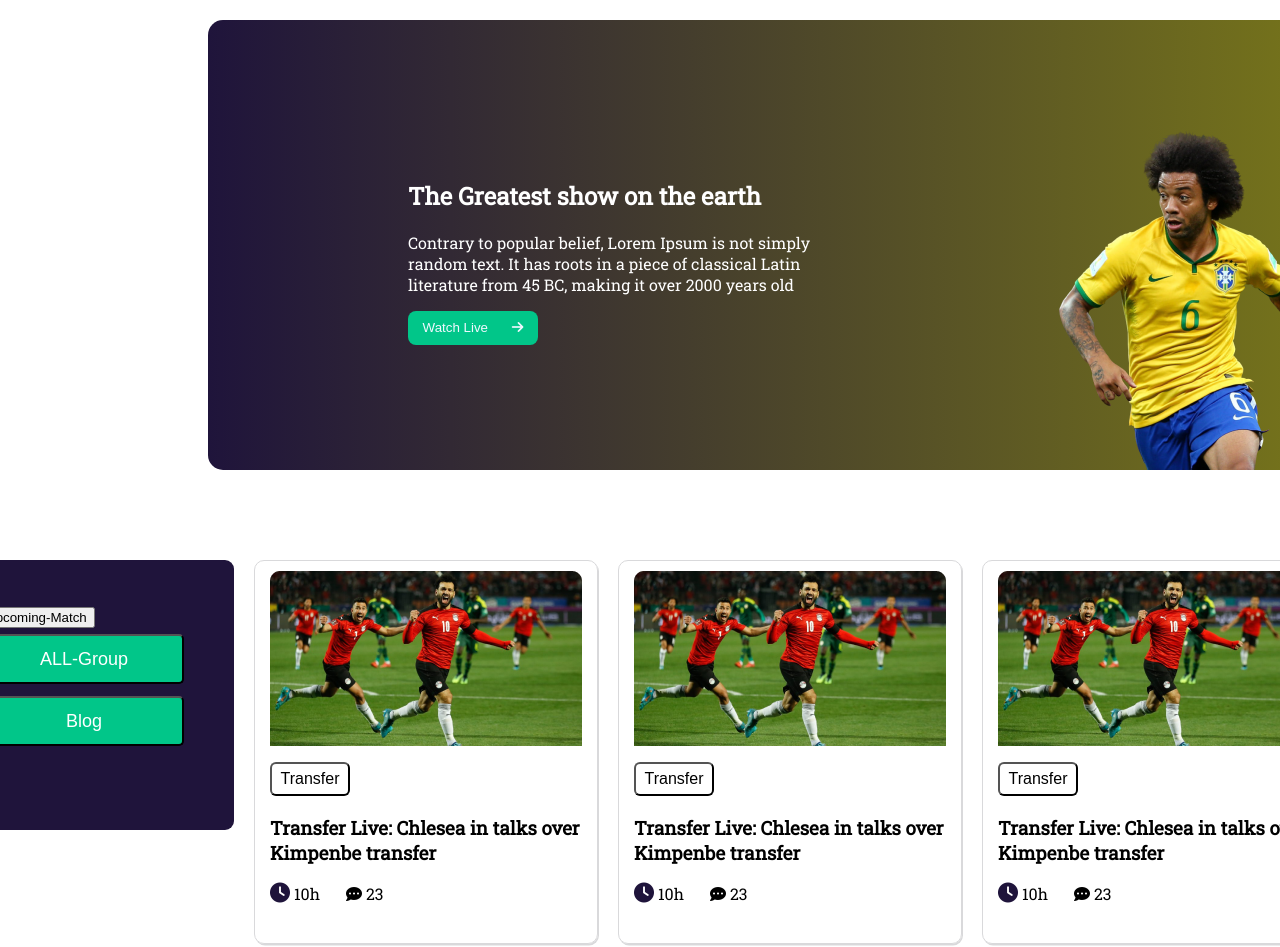
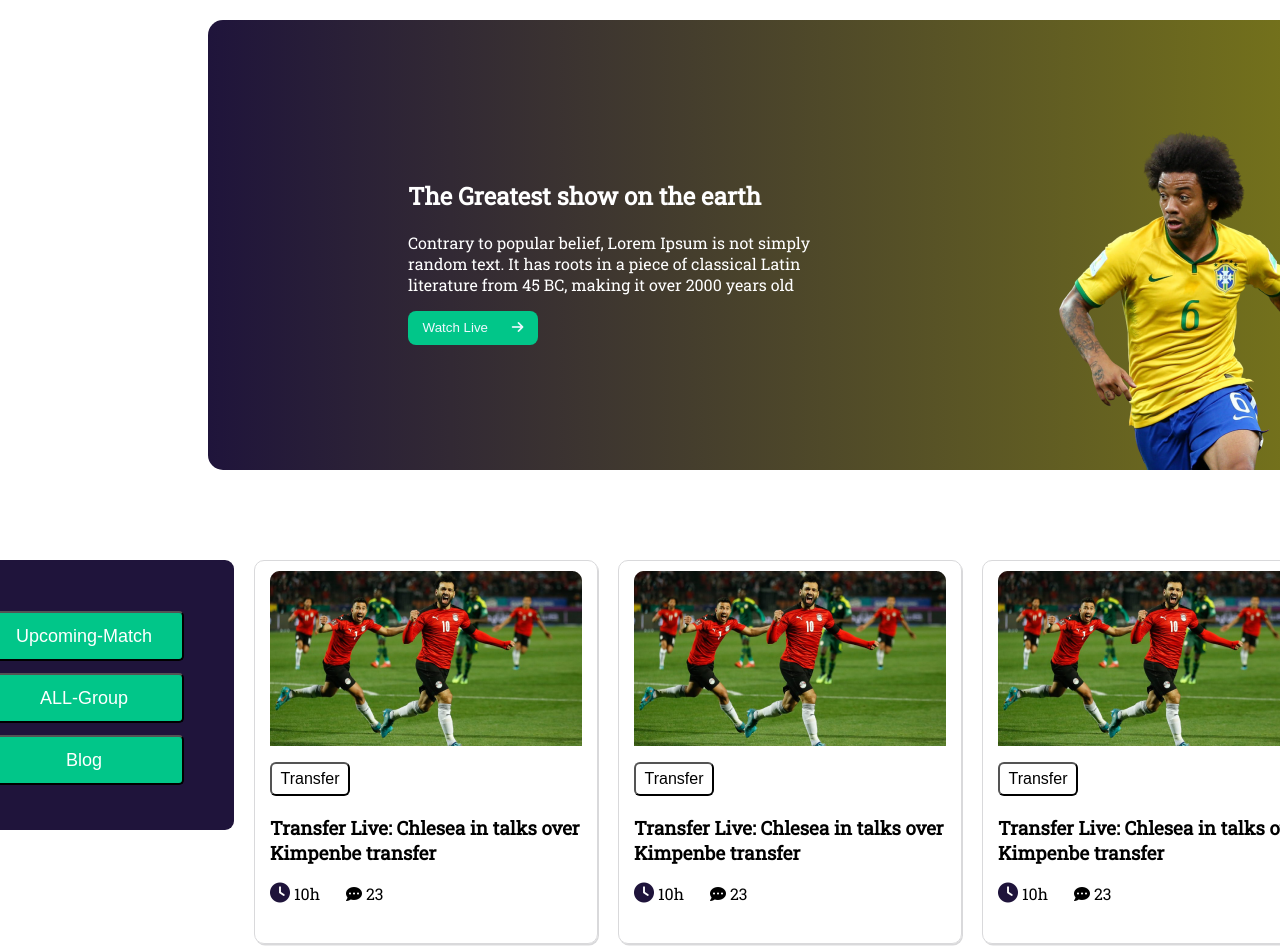
Before and after one commit to nurulalamtawhid/World-cup-fifa, a plain HTML site: page index.html in a window 1280 px wide. Shown: the top 947 px of the page. Drawn offline with Linux system fonts and the light colour scheme.

Commit message:
2nd push

```diff
--- a/index.html
+++ b/index.html
@@ -37,7 +37,7 @@
                 <div class="blog" id="blogg">
 
                     <aside class="live" >
-                       <a target="_blank" href="https://www.facebook.com/home.php">
+                       <a target="_blank" href="upcomingmatch.html">
                          <button type="button">Upcoming-Match</button>
                         </a>
                         <button>ALL-Group</button>
--- a/styles/style.css
+++ b/styles/style.css
@@ -88,6 +88,19 @@ body{
     margin-top: 25px;
 
 }
+.live>a>button{
+    background-color: #01C689;
+    color: #ffff;
+    font-size: 18px;
+    font-weight: 300;
+    border-radius: 5px;
+    width: 200px;
+    height: 50px;
+    margin: 6px;
+}
+.live>a>button:hover{
+    background-color: red;
+}
 .live>button{
     background-color: #01C689;
     color: #ffff;
```
